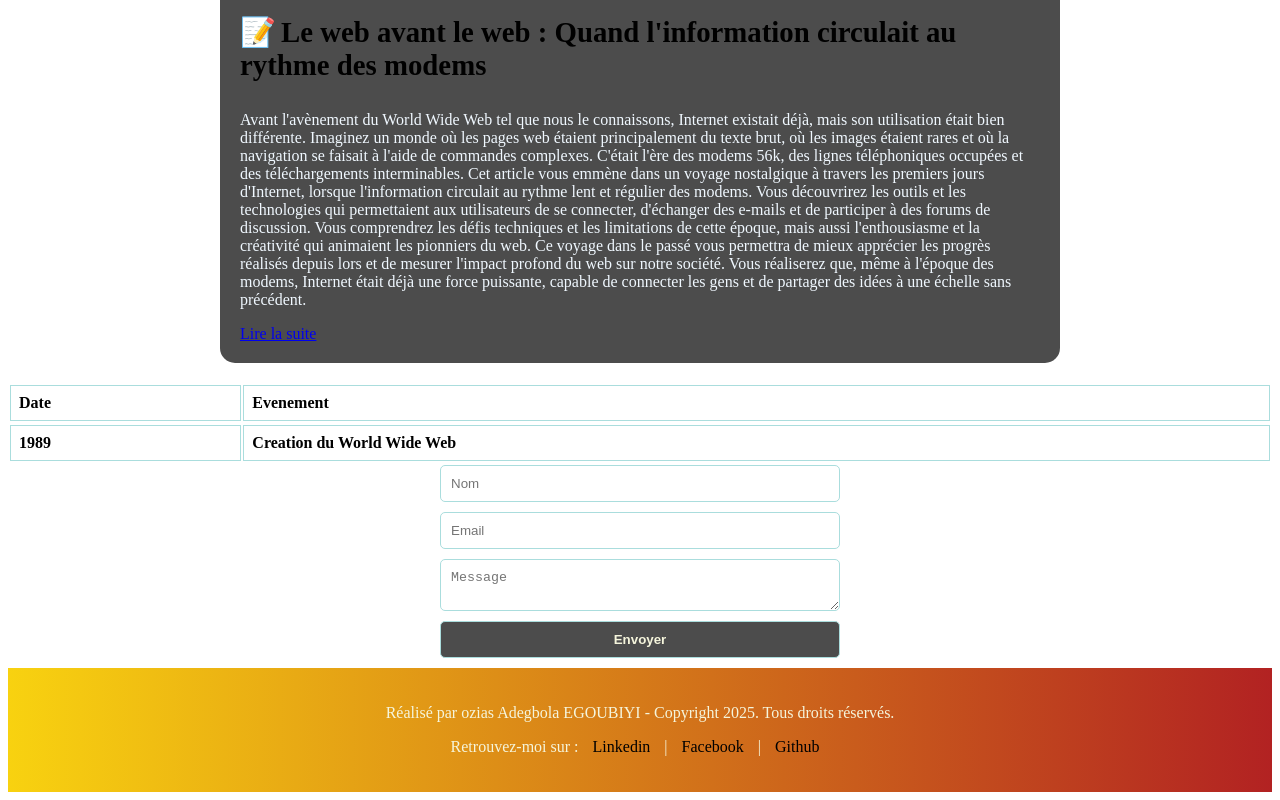
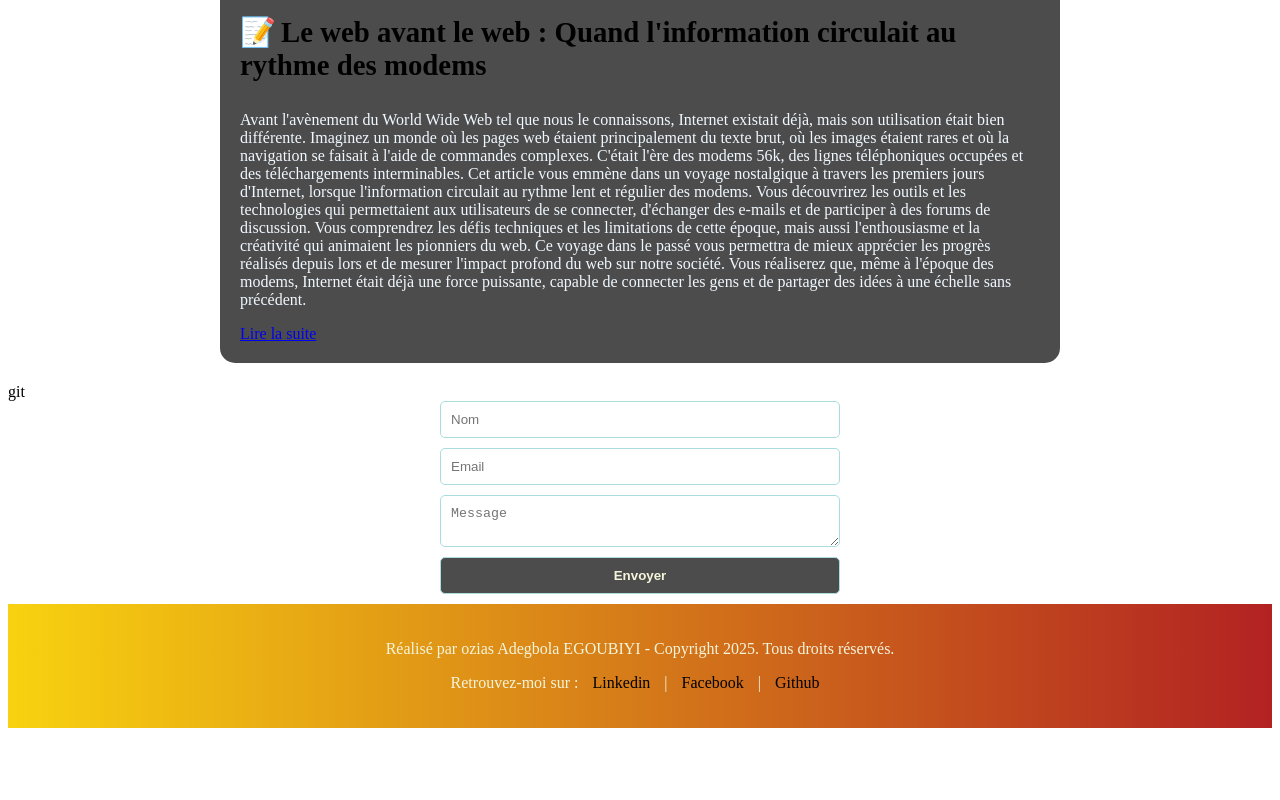
Before and after one commit to Ozias33/egoubiyi_ozias_semaine2_emn_html_css, a plain HTML site: page index.html in a window 1280 px wide. Shown: the part 2396-3196 px from the top of the page. After the commit the page ends 3132 px from the top, so only its background shows below. Drawn offline with Linux system fonts and the light colour scheme.

Commit message:
section_2_ozias_egoubiyi

```diff
--- a/index.html
+++ b/index.html
@@ -65,13 +65,7 @@
                     <a href="#">Lire la suite</a>
             </article>
         </section>
-        <section id="about">
-            <table>
-                <tr><th>Date</th><th>Evenement</th><tr>
-                <tr><th>1989</th><th>Creation du World Wide Web</th><tr>
-            </table>
-
-        </section>
+        git
         <section id="contact">
             <form>
                 <input type="text" placeholder="Nom" required>
```
